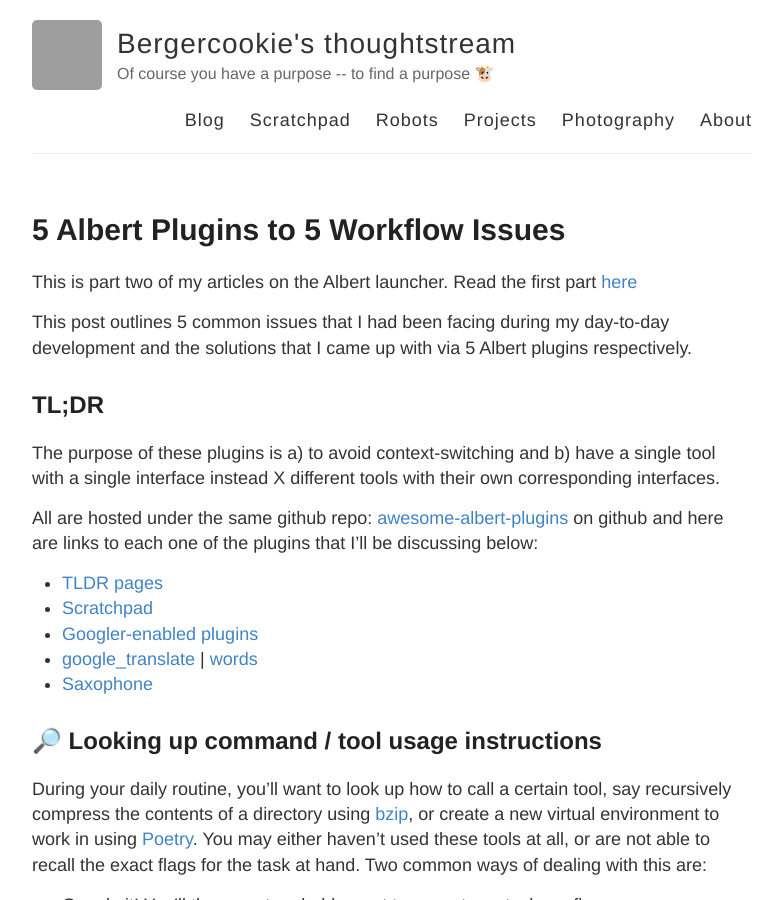
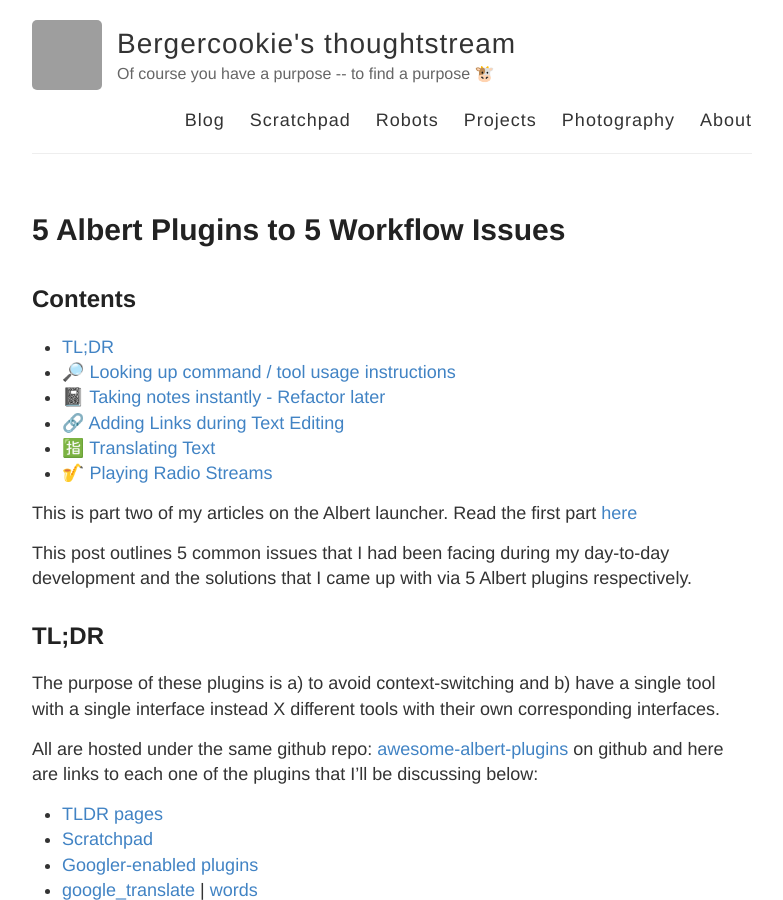
Before and after one commit to bergercookie/bergercookie.github.io, a Jekyll site: the page built from _posts/2021-05-01-5-albert-plugins-to-5-common-problems.md, in a window 1280 px wide and 900 px high. Shown: the whole window, without its empty margins (248-1031 px from the left). Built offline with Jekyll 4.4.1, drawn with Linux system fonts in a browser that asks for light colours; emoji names are drawn with the system emoji font; comment, search, counter and statistics services are not loaded; the table of contents is made by our own code; some of the changed text lies outside the part shown; grey boxes are pictures that could not be loaded.

Commit message:
Add table of contents

```diff
--- a/Gemfile
+++ b/Gemfile
@@ -17,6 +17,7 @@ gem "jemoji"
 gem "gemoji"
 gem "jekyll-sitemap"
 gem "jekyll-theme-hacker"
+gem 'jekyll-toc'
 
 # If you want to use GitHub Pages, remove the "gem "jekyll"" above and
 # uncomment the line below. To upgrade, run `bundle update github-pages`.
--- a/_config.yml
+++ b/_config.yml
@@ -74,6 +74,7 @@ plugins:
   - jekyll-sitemap # Create a sitemap using the official Jekyll sitemap gem
   - jekyll-feed # Create an Atom feed using the official Jekyll feed gem
   - jekyll-seo-tag
+  - jekyll-toc
 
 # Exclude these files from your production _site
 exclude:
--- a/_layouts/post.html
+++ b/_layouts/post.html
@@ -4,6 +4,11 @@ layout: default
 
 <article class="post">
   <h1>{{ page.title }}</h1>
+
+  <h2>Contents</h2>
+  <div id="table-of-contents">
+    {% toc %}
+  </div>
 
   <div class="entry">
     {{ content }}
--- a/_posts/2021-05-01-5-albert-plugins-to-5-common-problems.md
+++ b/_posts/2021-05-01-5-albert-plugins-to-5-common-problems.md
@@ -137,7 +138,7 @@ different pages:
 
 ![scratchpad-final-result](/images/albert-demos2/scratchpad-final-result.png)
 
-## Adding Links during Text Editing
+## 🔗 Adding Links during Text Editing
 
 Another common issue is inserting links to other pages or documentation while
 you're creating or editing an existing page. That may be a markdown document for
```
Also changed, not shown: other parts of _posts/2021-05-01-5-albert-plugins-to-5-common-problems.md (+1 -0 lines), Gemfile.lock.
